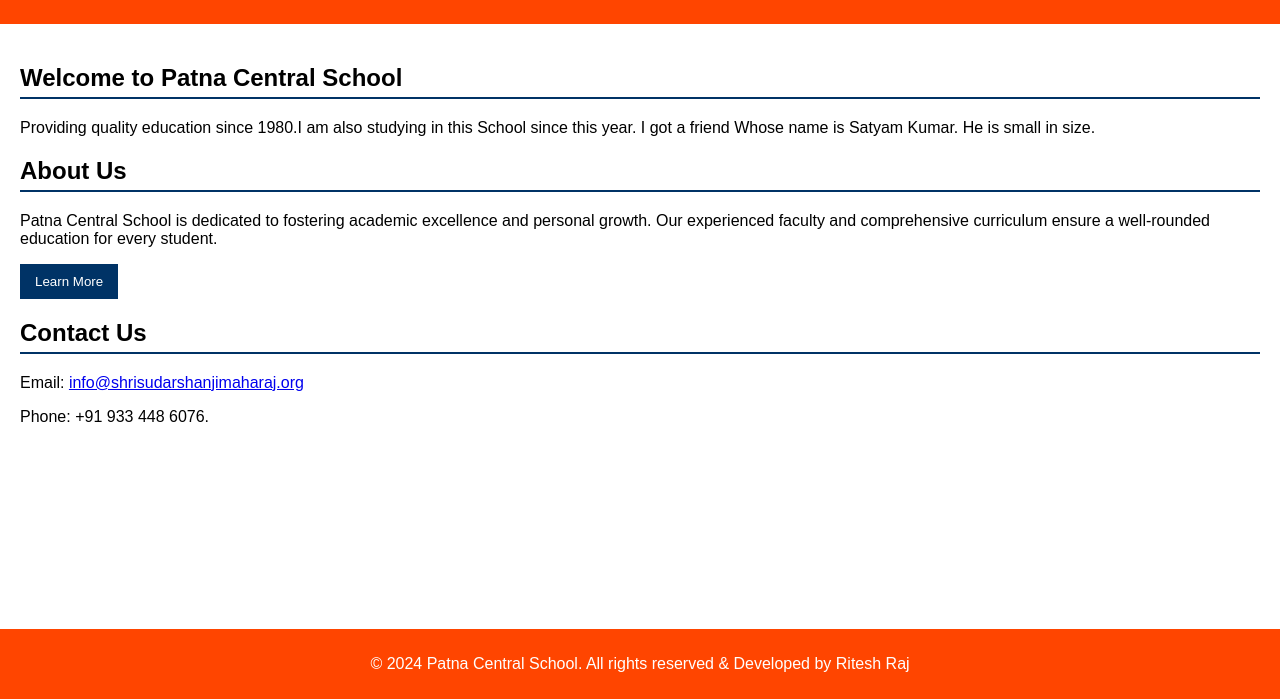
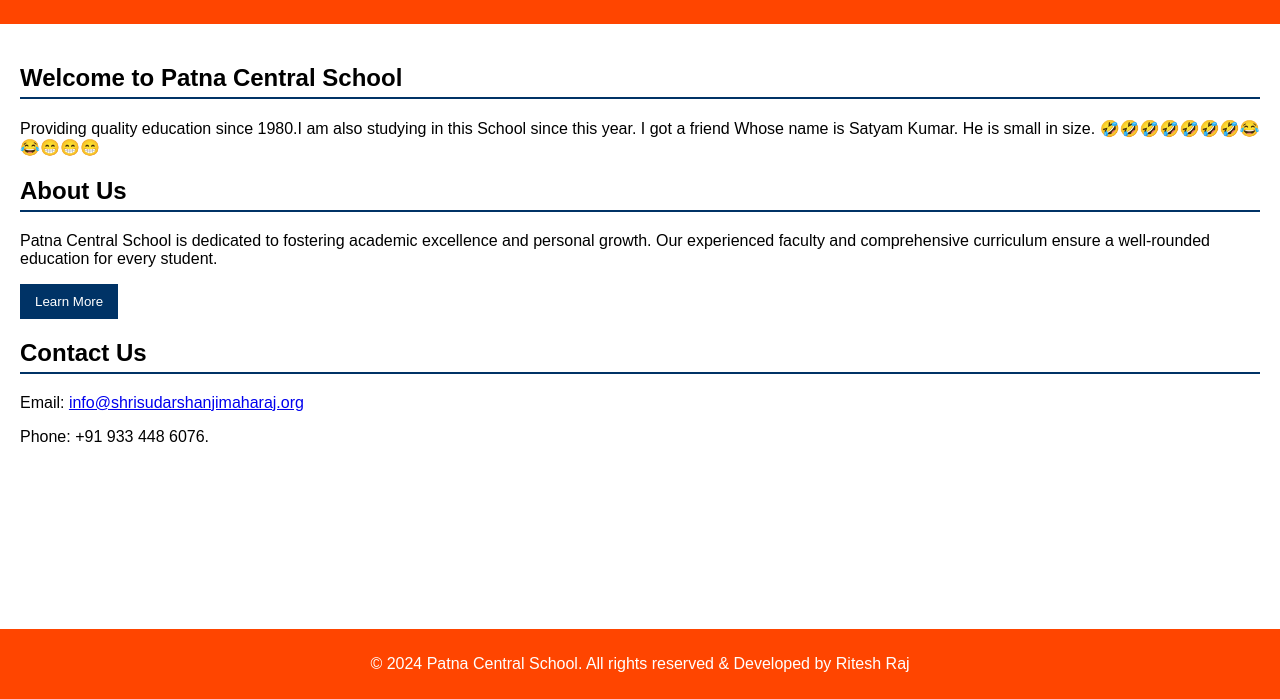
Before and after one commit to riteshraj21136/PCS, a plain HTML site: page index.html in a window 1280 px wide. Shown: the part 101-800 px from the top of the page. Drawn offline with Linux system fonts and the light colour scheme.

Commit message:
bnftfhjgfdsdfghjklgdsasdfghjkl;lkjhgfdsasdfghjkl;'";/lkjhgfdsadfghjkl;//l.kjhgfdsasdfghjkl;/l.kjhgfdsa

```diff
--- a/index.html
+++ b/index.html
@@ -22,7 +22,7 @@
     <main id="home">
         <section id="welcome">
             <h2>Welcome to Patna Central School</h2>
-            <p>Providing quality education since 1980.I am also studying in this School since this year. I got a friend Whose name is Satyam Kumar. He is small in size.</p>
+            <p>Providing quality education since 1980.I am also studying in this School since this year. I got a friend Whose name is Satyam Kumar. He is small in size. 🤣🤣🤣🤣🤣🤣🤣😂😂😁😁😁</p>
         </section>
 
         <section id="about">
```
